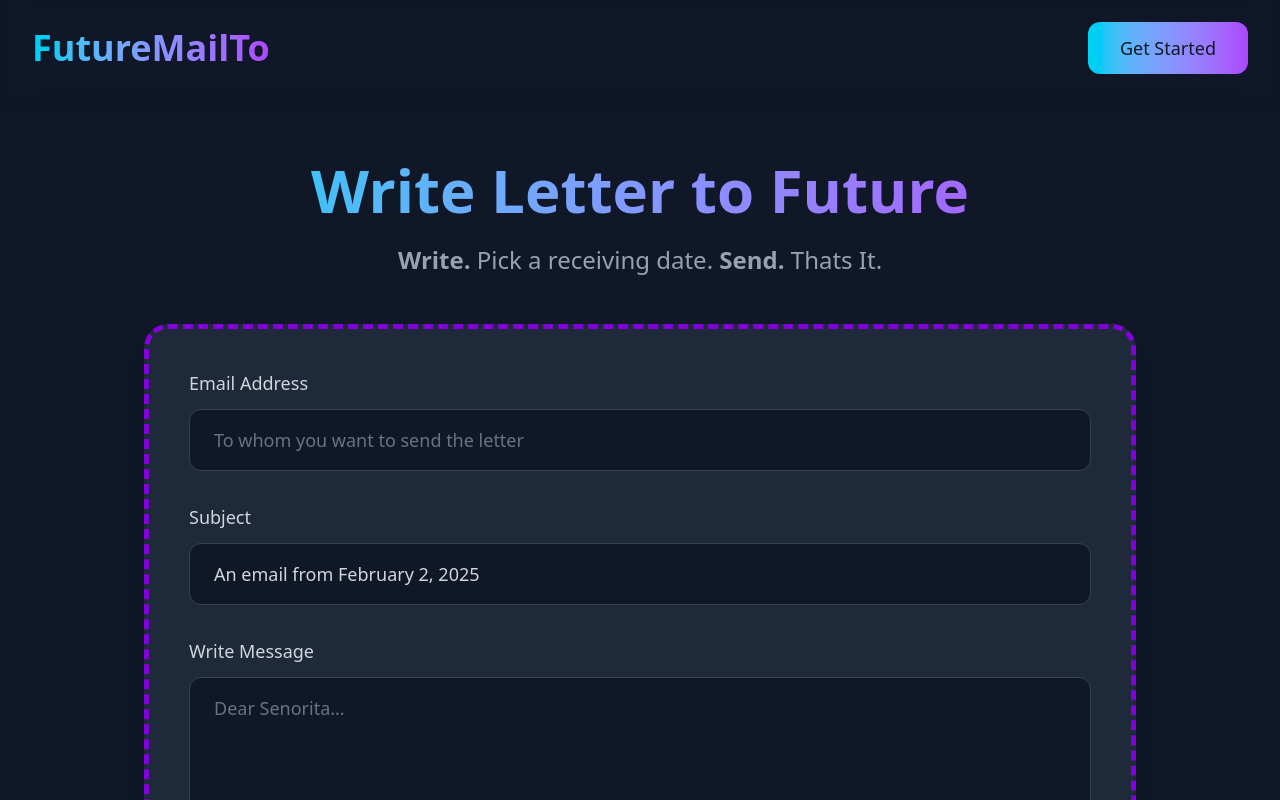
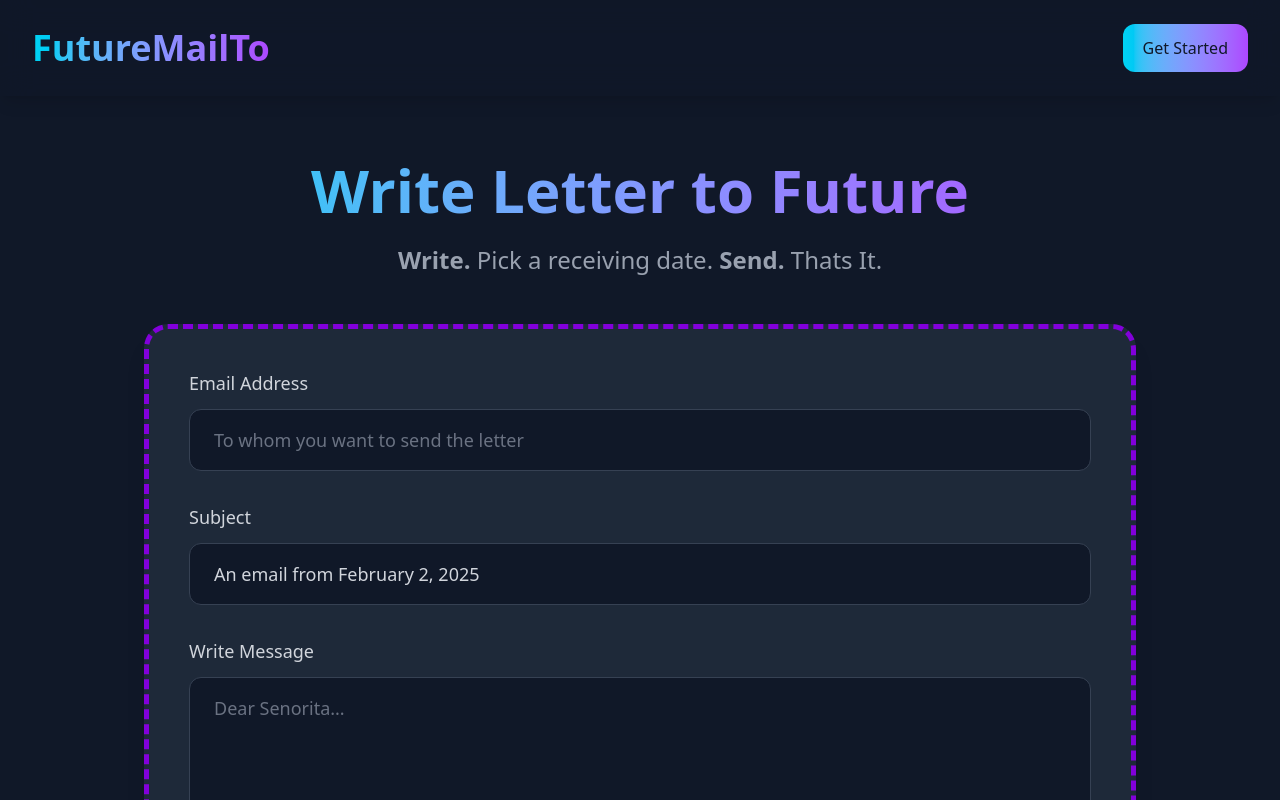
Before and after one commit to blacksmithping-star/FutureMailTo, a React (Vite) app: page / in a window 1280 px wide. Shown: the top 800 px of the page. Built offline with nearby package versions, Linux system fonts and the light colour scheme; no server answers.

Commit message:
little fix

```diff
--- a/src/components/Navbar/Navbar.jsx
+++ b/src/components/Navbar/Navbar.jsx
@@ -161,7 +161,7 @@ function Navbar() {
               <UserMenu />
             ) : (
               <Link to="/login"
-                className="relative inline-flex items-center px-8 py-3 text-lg font-medium
+                className="relative inline-flex items-center px-5 py-3 text-md font-medium
                   bg-gradient-to-r from-cyan-400 to-purple-500
                   hover:from-purple-500 hover:to-cyan-400
                   text-gray-900 rounded-xl transition-all duration-300
```
